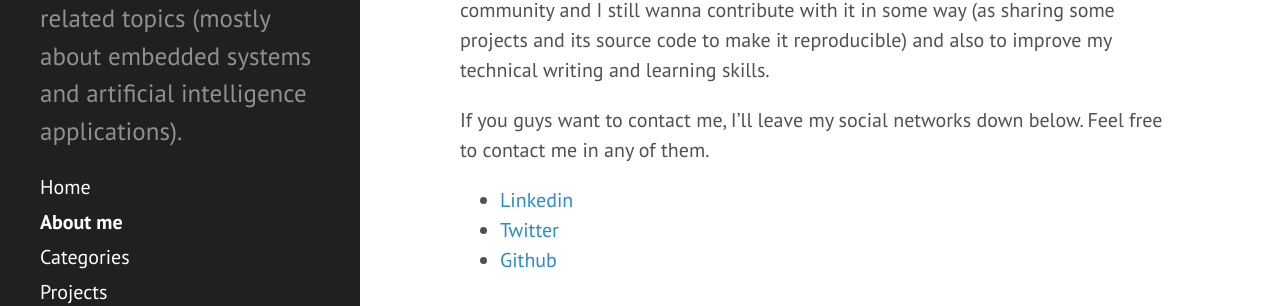
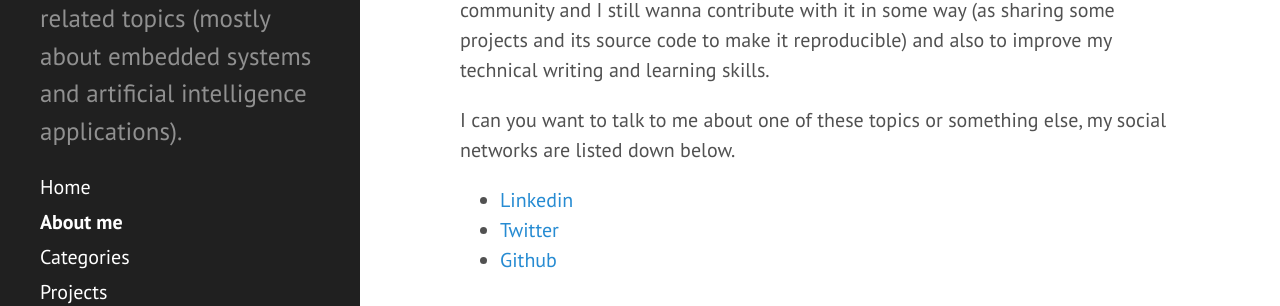
Before and after one commit to luigiluz/luigiluz.github.io, a Jekyll site: the page built from about.md, in a window 1280 px wide and 1210 px high. Shown: the part 775-1081 px from the top of the window. Built offline with Jekyll 4.4.1, drawn with Linux system fonts in a browser that asks for light colours.

Commit message:
Update about me contact paragraph

```diff
--- a/about.md
+++ b/about.md
@@ -15,7 +15,7 @@ On my free time I enjoy watching movies (a fan of Star Wars, if you couldn't tel
 
 My motivation on creating this blog was first because during my internship I was part of an open source project, what made me familiar with the open source community and I still wanna contribute with it in some way (as sharing some projects and its source code to make it reproducible) and also to improve my technical writing and learning skills.
 
-If you guys want to contact me, I'll leave my social networks down below. Feel free to contact me in any of them.
+I can you want to talk to me about one of these topics or something else, my social networks are listed down below.
 
 * [Linkedin](https://www.linkedin.com/in/luigi-luz/)
 * [Twitter](https://twitter.com/luigiluz98)
```
